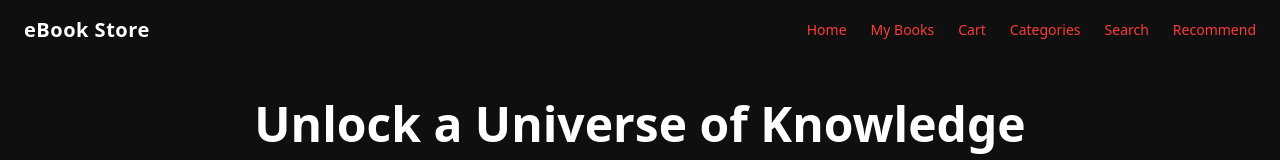
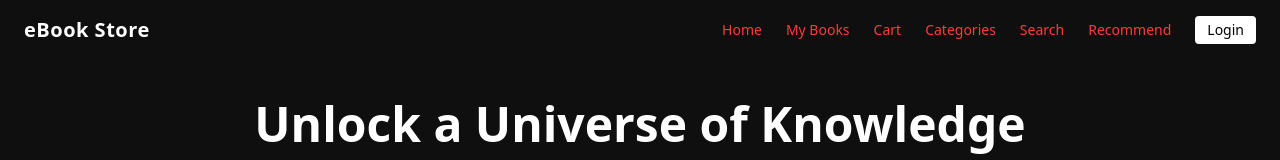
Before and after one commit to Amogh052003/E-book-frontend, a React (Vite) app: page / in a window 1280 px wide. Shown: the top 160 px of the page. Built offline with nearby package versions, Linux system fonts and the light colour scheme; no server answers; what @azure/msal-react would draw is missing.

Commit message:
Update Navbar.jsx

```diff
--- a/src/components/Navbar.jsx
+++ b/src/components/Navbar.jsx
@@ -1,16 +1,49 @@
 import { Link } from 'react-router-dom';
+import { useEffect, useState } from 'react';
 
 export default function Navbar() {
+  const [user, setUser] = useState(null);
+
+  useEffect(() => {
+    fetch('/.auth/me')
+      .then(res => res.json())
+      .then(data => {
+        const principal = data?.[0]?.clientPrincipal;
+        if (principal) {
+          setUser(principal);
+        }
+      });
+  }, []);
+
   return (
     <nav className="bg-brand-red text-white px-6 py-4 flex justify-between items-center">
       <div className="text-xl font-bold tracking-wide">eBook Store</div>
-      <div className="flex space-x-6 text-sm font-medium">
+      <div className="flex space-x-6 text-sm font-medium items-center">
         <Link to="/" className="hover:underline">Home</Link>
         <Link to="/my-books" className="hover:underline">My Books</Link>
         <Link to="/cart" className="hover:underline">Cart</Link>
         <Link to="/categories" className="hover:underline">Categories</Link>
         <Link to="/search" className="hover:underline">Search</Link>
         <Link to="/recommend" className="hover:underline">Recommend</Link>
+
+        {user ? (
+          <>
+            <span className="text-sm">Hello, {user.userDetails}</span>
+            <a
+              href="/.auth/logout"
+              className="bg-white text-black px-3 py-1 rounded hover:bg-gray-200"
+            >
+              Logout
+            </a>
+          </>
+        ) : (
+          <a
+            href="/.auth/login/google"
+            className="bg-white text-black px-3 py-1 rounded hover:bg-gray-200"
+          >
+            Login
+          </a>
+        )}
       </div>
     </nav>
   );
```
